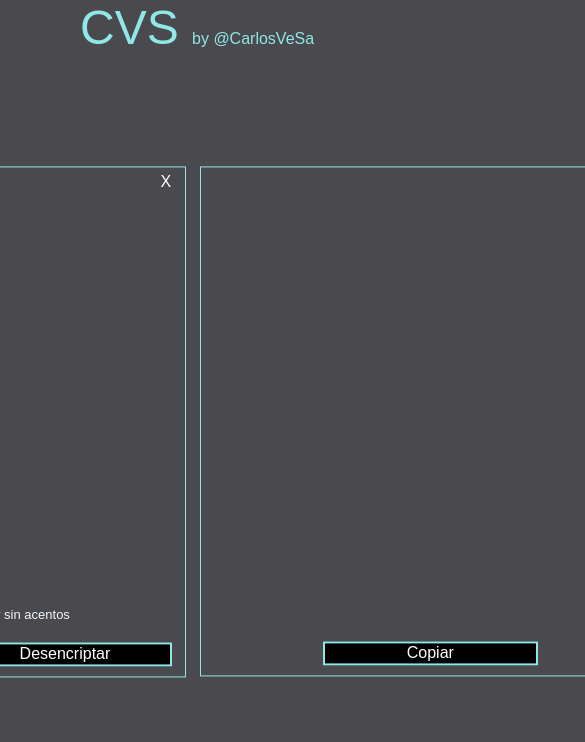
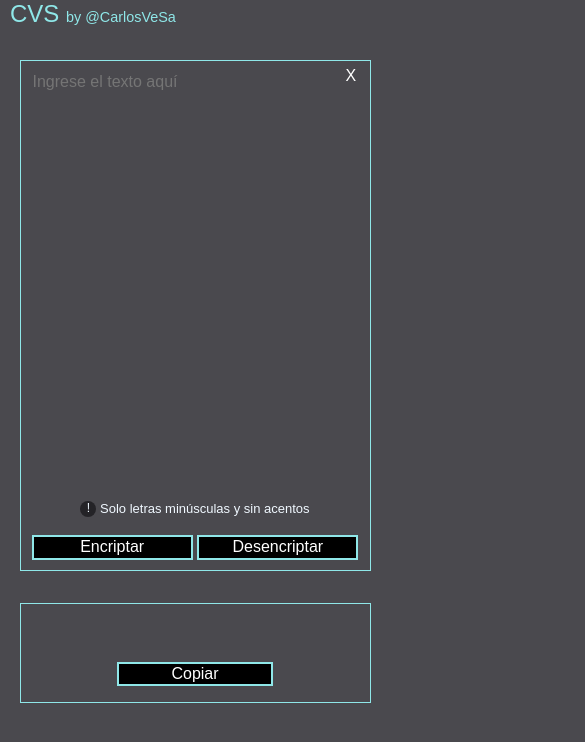
Before and after one commit to cavesa10/Encriptador, a plain HTML site: page index.html in a window 390 px wide. Both pictures are taken after a click on the button "Desencriptar". Shown: the top 742 px of the page, 585 px wide, since content can reach past the window. Drawn offline with Linux system fonts and the light colour scheme; a web font is replaced by a local one.

Commit message:
realice el diseno resposive

```diff
--- a/app.js
+++ b/app.js
@@ -18,7 +18,11 @@ function borrar() {
 
 function encriptar() {
   containerFail.style.display = "none";
-  containerSuccess.style.display = "inline-block";
+  if (window.innerWidth > 768) {
+    containerSuccess.style.display = "inline-block";
+  } else {
+    containerSuccess.style.display = " block";
+  }
 
   let cadenaEncriptar = textoArea.value;
 
@@ -44,7 +48,11 @@ function encriptar() {
 
 function desencriptar() {
   containerFail.style.display = "none";
-  containerSuccess.style.display = "inline-block";
+  if (window.innerWidth > 768) {
+    containerSuccess.style.display = "inline-block";
+  } else {
+    containerSuccess.style.display = "block";
+  }
   let cadenaDesencriptar = textoArea.value;
 
   let resultado = "";
@@ -56,7 +64,6 @@ function desencriptar() {
         cadenaDesencriptar[i + 2] +
         cadenaDesencriptar[i + 3] +
         cadenaDesencriptar[i + 4];
-      console.log(nter);
       if (nter === "nter") {
         resultado += char;
         i += 4;
@@ -98,7 +105,6 @@ function desencriptar() {
       resultado += char;
     }
   }
-  console.log(resultado);
   parrafo.innerHTML = resultado.replace(/\n/g, "<br>");
 
 }
--- a/index.html
+++ b/index.html
@@ -58,7 +58,7 @@
           <p>Ingrese el texto que desees encriptar o desencriptar</p>
         </div>
       </div>
-      <div class="container_output_success">
+      <div class="container_output_success" style="display: none;" >
         <p id="parrafoSuccess"></p>
         <br />
         <br />
--- a/style.css
+++ b/style.css
@@ -137,6 +137,73 @@ img{
   margin-top: 5px;
 }
 
+@media (max-width: 768px) {
+  .logotipo {
+    color: #8fe7e8;
+    font-size: 1.5rem;
+    margin-left: 10px;
+    cursor: pointer;
+    text-decoration: none;
+  }
+  .logotipo span {
+    font-size: 0.9rem;
+  }
+  main {
+    position: static;
+    top: 0;
+    left: 0;
+    transform: translate(0, 0);
+    width: 100%;
+  }
+
+  .container_input {
+    display: block;
+    width: 90%;
+    box-sizing: border-box;
+    padding: 10px;
+    border: 1px solid #8fe7e8;
+    margin: 2rem auto;
+    position: relative;
+  }
+
+  textarea {
+    background: #4a494e;
+    border: none;
+    resize: none;
+    color: aliceblue;
+    outline: none;
+  }
+  .container_output_fail {
+    box-sizing: border-box;
+    display: block;
+    width: 90%;
+    height: 100%;
+    text-align: center;
+    border: 1px solid #8fe7e8;
+    margin: 0 auto;
+    padding: 1rem;
+  }
+
+  img {
+    display: none;
+  }
+
+  .container_output_success {
+    box-sizing: border-box;
+    width: 90%;
+    height: 100%;
+    margin: 0 auto;
+    padding: 1rem;
+    border: 1px solid #8fe7e8;
+  }
+  #parrafoSuccess {
+    width: 100%;
+    height: 100%;
+    overflow-x: hidden;
+    word-wrap: break-word;
+  }
+}
+
 
 
 
```
